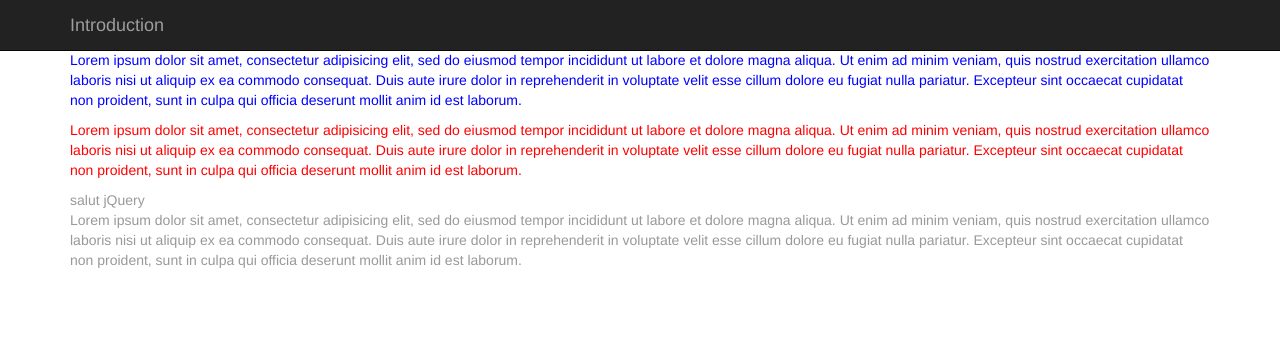
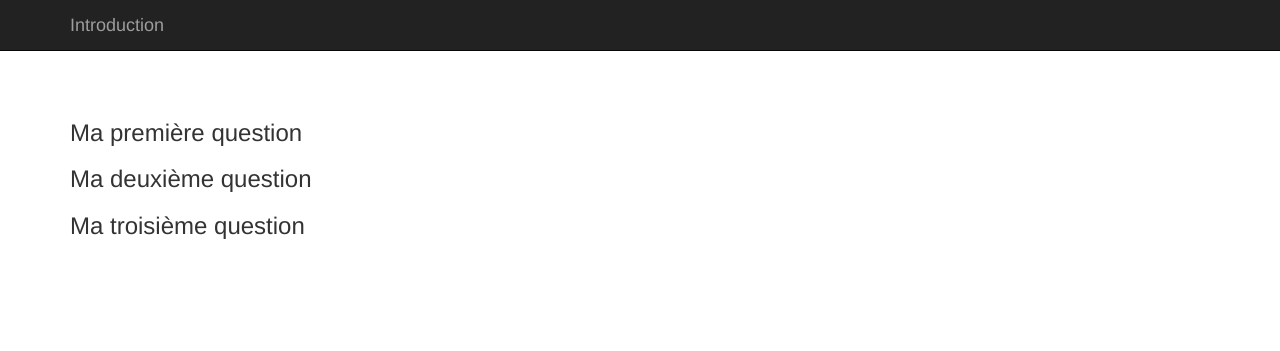
Before and after one commit to riquet28/udemy_formation_jquery, a PHP site: page / in a window 1280 px wide. Shown: the top 351 px of the page. Run offline with PHP 8.4, Linux system fonts and the light colour scheme.

Commit message:
Section 7.2 ok, réaliser un système de question reponse

```diff
--- a/index.php
+++ b/index.php
@@ -11,7 +11,13 @@
 
     <style type="text/css">
       body{
-        padding-top: 50px;
+        padding-top: 100px;
+      }
+      h3{
+        cursor: pointer;
+      }
+      .reponse{
+        display: none;
       }
     </style>
 
@@ -51,58 +57,25 @@
 
     <div class="container">
 
-      <!-- <p id="paragraphe">
-        Lorem ipsum dolor sit amet, consectetur adipisicing elit, sed do eiusmod
-        tempor incididunt ut labore et dolore magna aliqua. Ut enim ad minim veniam,
-        quis nostrud exercitation ullamco laboris nisi ut aliquip ex ea commodo consequat.
-        Duis aute irure dolor in reprehenderit in voluptate velit esse cillum dolore eu
-        fugiat nulla pariatur. Excepteur sint occaecat cupidatat non proident, sunt
-        in culpa qui officia deserunt mollit anim id est laborum.
-      </p>
-
-      <p class="article">
-        Lorem ipsum dolor sit amet, consectetur adipisicing elit, sed do eiusmod
-        tempor incididunt ut labore et dolore magna aliqua. Ut enim ad minim veniam,
-        quis nostrud exercitation ullamco laboris nisi ut aliquip ex ea commodo consequat.
-        Duis aute irure dolor in reprehenderit in voluptate velit esse cillum dolore eu
-        fugiat nulla pariatur. Excepteur sint occaecat cupidatat non proident, sunt
-        in culpa qui officia deserunt mollit anim id est laborum.
-      </p>
-
-      <p class="article">
-        Lorem ipsum dolor sit amet, consectetur adipisicing elit, sed do eiusmod
-        tempor incididunt ut labore et dolore magna aliqua. Ut enim ad minim veniam,
-        quis nostrud exercitation ullamco laboris nisi ut aliquip ex ea commodo consequat.
-        Duis aute irure dolor in reprehenderit in voluptate velit esse cillum dolore eu
-        fugiat nulla pariatur. Excepteur sint occaecat cupidatat non proident, sunt
-        in culpa qui officia deserunt mollit anim id est laborum.
-      </p>
-
-      <p class="article">
-        Lorem ipsum dolor sit amet, consectetur adipisicing elit, sed do eiusmod
-        tempor incididunt ut labore et dolore magna aliqua. Ut enim ad minim veniam,
-        quis nostrud exercitation ullamco laboris nisi ut aliquip ex ea commodo consequat.
-        Duis aute irure dolor in reprehenderit in voluptate velit esse cillum dolore eu
-        fugiat nulla pariatur. Excepteur sint occaecat cupidatat non proident, sunt
-        in culpa qui officia deserunt mollit anim id est laborum.
-      </p>
-
-      <span>Hello</span>
-      <div>World</div>
-
-      <button class="btn btn-default" id="button">Change tout!</button> -->
-
-      <div id="parent">
+      <div class="question">
+        <h3>Ma première question</h3>
+      </div>
+      <div class="reponse">
         <p>Lorem ipsum dolor sit amet, consectetur adipisicing elit, sed do eiusmod tempor incididunt ut labore et dolore magna aliqua. Ut enim ad minim veniam, quis nostrud exercitation ullamco laboris nisi ut aliquip ex ea commodo consequat. Duis aute irure dolor in reprehenderit in voluptate velit esse cillum dolore eu fugiat nulla pariatur. Excepteur sint occaecat cupidatat non proident, sunt in culpa qui officia deserunt mollit anim id est laborum.</p>
       </div>
 
-      <div id="autre">
+      <div class="question">
+        <h3>Ma deuxième question</h3>
+      </div>
+      <div class="reponse">
         <p>Lorem ipsum dolor sit amet, consectetur adipisicing elit, sed do eiusmod tempor incididunt ut labore et dolore magna aliqua. Ut enim ad minim veniam, quis nostrud exercitation ullamco laboris nisi ut aliquip ex ea commodo consequat. Duis aute irure dolor in reprehenderit in voluptate velit esse cillum dolore eu fugiat nulla pariatur. Excepteur sint occaecat cupidatat non proident, sunt in culpa qui officia deserunt mollit anim id est laborum.</p>
       </div>
 
-      <div id="third">
-        salut jQuery
-        <p id="paraph">Lorem ipsum dolor sit amet, consectetur adipisicing elit, sed do eiusmod tempor incididunt ut labore et dolore magna aliqua. Ut enim ad minim veniam, quis nostrud exercitation ullamco laboris nisi ut aliquip ex ea commodo consequat. Duis aute irure dolor in reprehenderit in voluptate velit esse cillum dolore eu fugiat nulla pariatur. Excepteur sint occaecat cupidatat non proident, sunt in culpa qui officia deserunt mollit anim id est laborum.</p>
+      <div class="question">
+        <h3>Ma troisième question</h3>
+      </div>
+      <div class="reponse">
+        <p>Lorem ipsum dolor sit amet, consectetur adipisicing elit, sed do eiusmod tempor incididunt ut labore et dolore magna aliqua. Ut enim ad minim veniam, quis nostrud exercitation ullamco laboris nisi ut aliquip ex ea commodo consequat. Duis aute irure dolor in reprehenderit in voluptate velit esse cillum dolore eu fugiat nulla pariatur. Excepteur sint occaecat cupidatat non proident, sunt in culpa qui officia deserunt mollit anim id est laborum.</p>
       </div>
 
     </div>
--- a/js/script.js
+++ b/js/script.js
@@ -1,56 +1,12 @@
 $(document).ready(function(){
 
-	// alert("Hello World");
-	// console.log("test");
+	var question = $('.question'), reponse = $('.reponse');
 
-	// $("#paragraphe").css('color', 'red');
-	// $("#paragraphe").text('texte de remplacement');
-
-	// $("#paragraphe").on('click', function(){
-	// 	$(this).css('font-weight', 'bold');
-	// });
-
-	// $('.article').each(function(){
-	// 	$(this).on('click', function(){
-	// 		// alert('ok!!!');
-	// 		$(this).css('color', 'blue');
-	// 		alert($(this).css('color'));
-	// 	});
-	// });
-
-	// $('#button').on('click', function(){
-	// 	$('.article').width(400).css('color', 'blue');
-	// });
-
-	/*
-	var paragraphe = $('#paragraphe'); article = $('.article');
-	button = $('#button');
-
-	$(paragraphe).on('click', function(){
-		$(this).css('font-weight', 'bold');
-	});
-
-	$(article).each(function(){
+	$(question).each(function(){
 		$(this).on('click', function(){
-			// alert('ok!!!');
-			$(this).css('color', 'blue');
-			alert($(this).css('color'));
+			$(this).next().slideToggle();
+			$(reponse).not($(this).next()).hide();
 		});
 	});
 
-	$(button).on('click', function(){
-		$('.article').width(400).css('color', 'blue');
-	});
-
-	// $('p, div, span').css('color', 'blue');
-	$('*').css('font-weight', 'bold');
-	*/
-
-
-	$('p').parent('#parent').css('color', 'blue');
-
-	$('#autre').children().css('color', 'red');
-
-	$('#paraph').parent().css('color', '#999');
-
 });
```
